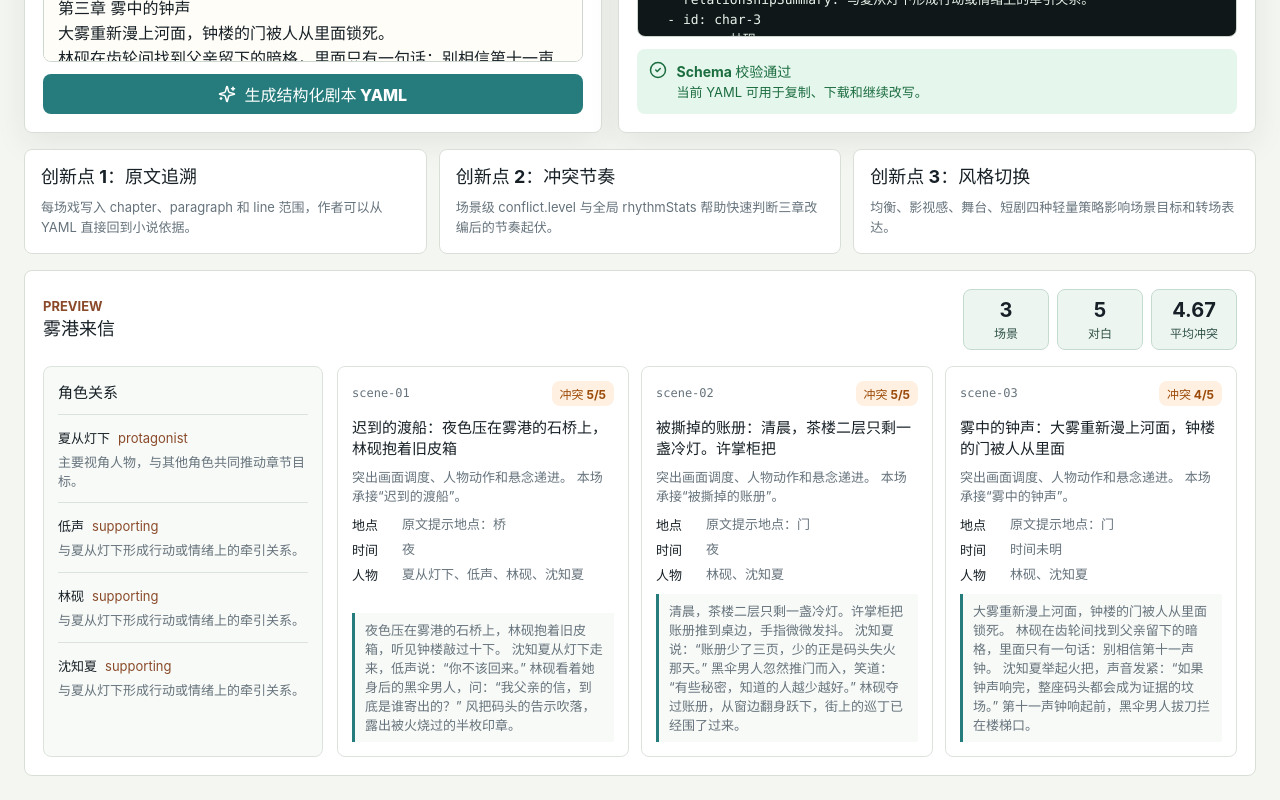
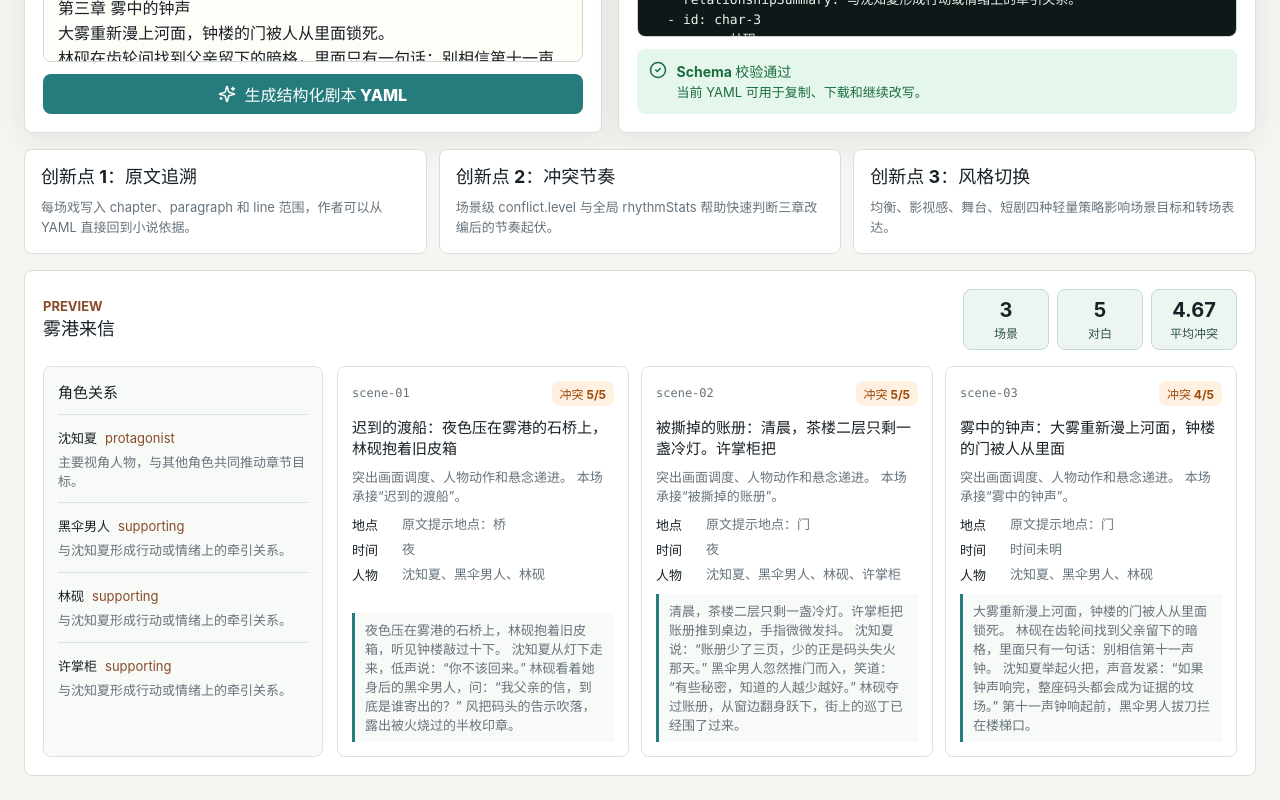
Before and after one commit to h1177h/jujiang, a React (Vite) app: page / in a window 1280 px wide. Shown: the part 645-1445 px from the top of the page. Built offline with nearby package versions, Linux system fonts and the light colour scheme.

Commit message:
fix(parser): avoid false character names

```diff
--- a/src/core/generator.ts
+++ b/src/core/generator.ts
@@ -110,10 +110,8 @@ function extractCharacters(chapters: ParsedChapter[]): CharacterProfile[] {
   const counts = new Map<string, { count: number; firstChapter: number }>();
 
   for (const chapter of chapters) {
-    const matches = chapter.text.match(/[一-龥]{2,4}(?=(?:说|问|答|喊|道|想|看|走|笑|沉默))/g) ?? [];
-    for (const match of matches) {
-      const ignored = ["众人", "有人", "他们", "我们", "这个", "那个"];
-      if (ignored.includes(match)) {
+    for (const match of collectCharacterCandidates(chapter.text)) {
+      if (isIgnoredCharacterCandidate(match)) {
         continue;
       }
       const existing = counts.get(match);
@@ -141,6 +139,56 @@ function extractCharacters(chapters: ParsedChapter[]): CharacterProfile[] {
     relationshipSummary:
       index === 0 ? "主要视角人物，与其他角色共同推动章节目标。" : `与${names[0][0]}形成行动或情绪上的牵引关系。`
   }));
+}
+
+function collectCharacterCandidates(text: string): string[] {
+  const candidates = new Set<string>();
+
+  for (const sentence of text.split(/[。！？\n]/).map((item) => item.trim()).filter(Boolean)) {
+    const patterns = [
+      /^([一-龥]{2,4})从[^，。！？]{0,12}(?:走来|走出|出来)/,
+      /^([一-龥]{2,4})(?:说|问|答|喊|道|笑道|低声说|声音发紧)/,
+      /^([一-龥]{2,4})(?:忽然)?(?:抱着|看着|夺过|举起|拔刀|推门|翻身|把)/,
+      /(黑伞男人|许掌柜)(?:忽然|把|拔刀|推门|翻身)?/
+    ];
+
+    for (const pattern of patterns) {
+      const match = sentence.match(pattern);
+      if (match) {
+        candidates.add(match[1]);
+      }
+    }
+  }
+
+  return [...candidates];
+}
+
+function isIgnoredCharacterCandidate(candidate: string): boolean {
+  const ignored = new Set([
+    "众人",
+    "有人",
+    "他们",
+    "我们",
+    "这个",
+    "那个",
+    "低声",
+    "声音",
+    "身后",
+    "灯下",
+    "账册",
+    "街上",
+    "里面",
+    "码头",
+    "钟楼",
+    "忽然",
+    "举起火",
+    "清晨",
+    "大雾",
+    "夜色",
+    "夜色压"
+  ]);
+
+  return ignored.has(candidate) || /从|灯|声|门而|边翻|重新|只有|忽然|举起/.test(candidate);
 }
 
 function pickChapterCharacters(chapter: ParsedChapter, characters: CharacterProfile[]) {
```
Also changed, not shown: 1 other file (tests, documents, lock files or other folders).
